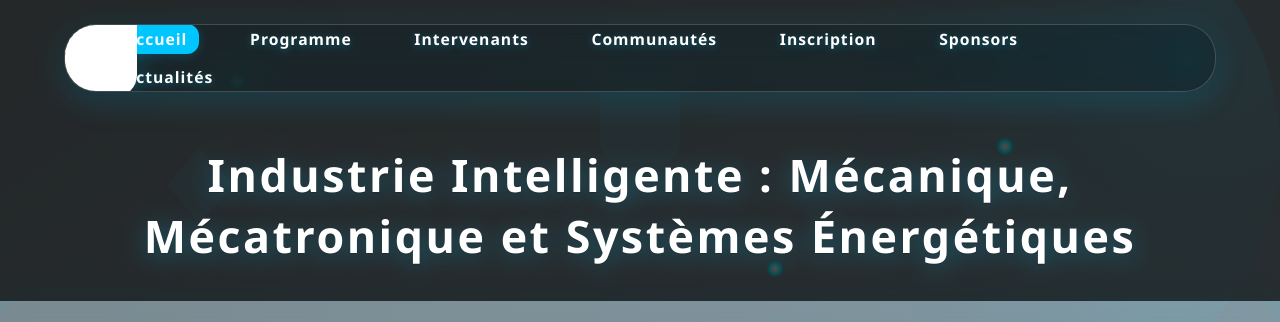
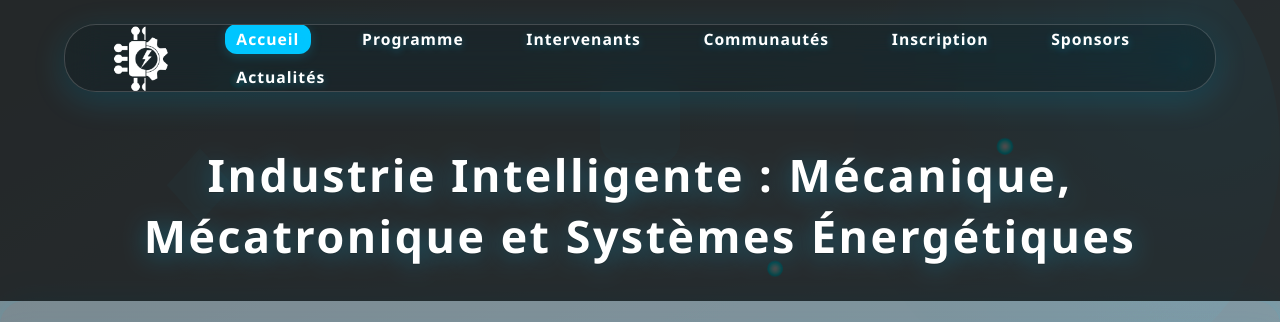
Before and after one commit to lhoussaine-nouary/Innov-Tech-2025-, a website: page src/index.html in a window 1280 px wide. Shown: the top 322 px of the page. Drawn offline with Linux system fonts and the light colour scheme.

Commit message:
Update index.html

```diff
--- a/src/index.html
+++ b/src/index.html
@@ -82,12 +82,12 @@
       </nav>
     </aside>
     <nav class="navbar-transparent">
-      <div class="navbar-logo-pc">
-        <img src="images/logo/logo1.png" alt="Logo INNOV'TECH 2025" style="height:48px;vertical-align:middle;">
+      <div class="navbar-logo">
+        <img src="images/logo/logo1.png" alt="Logo INNOV'TECH 2025">
       </div>
       <ul>
-        <li><a href="index.html" class="active">Accueil</a></li>
-        <li><a href="program.html">Programme</a></li>
+        <li><a href="index.html"class="active">Accueil</a></li>
+        <li><a href="program.html" >Programme</a></li>
         <li><a href="speakers.html">Intervenants</a></li>
         <li><a href="communities.html">Communautés</a></li>
         <li><a href="registration.html">Inscription</a></li>
```
